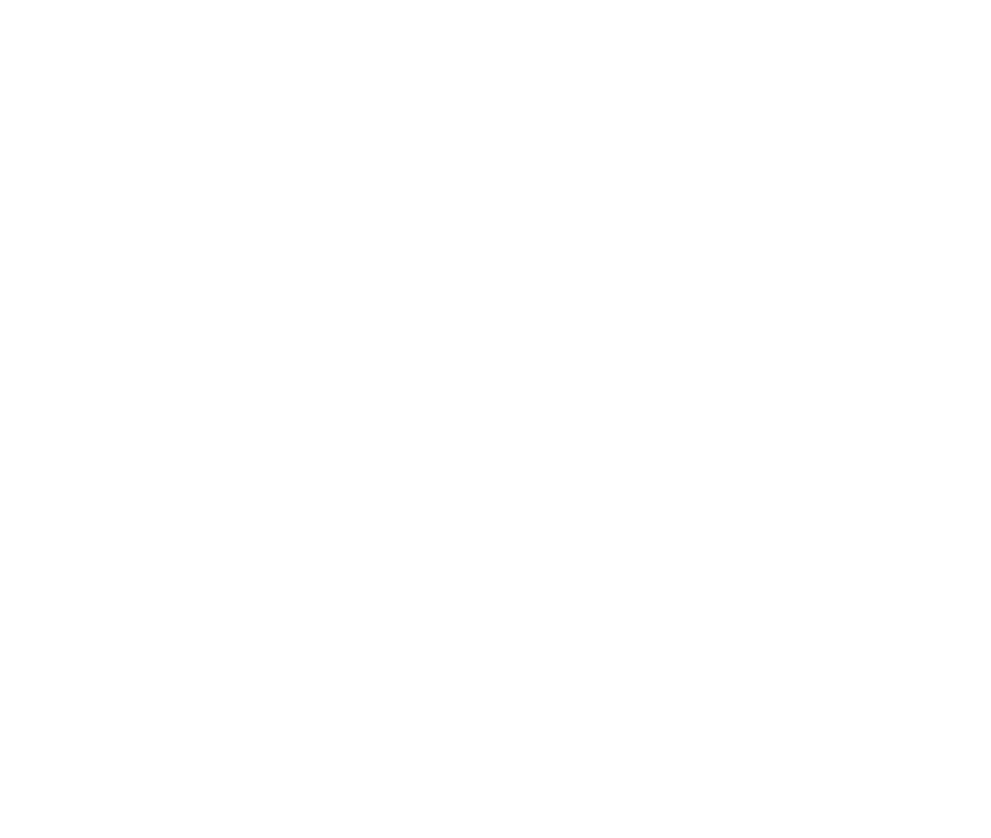
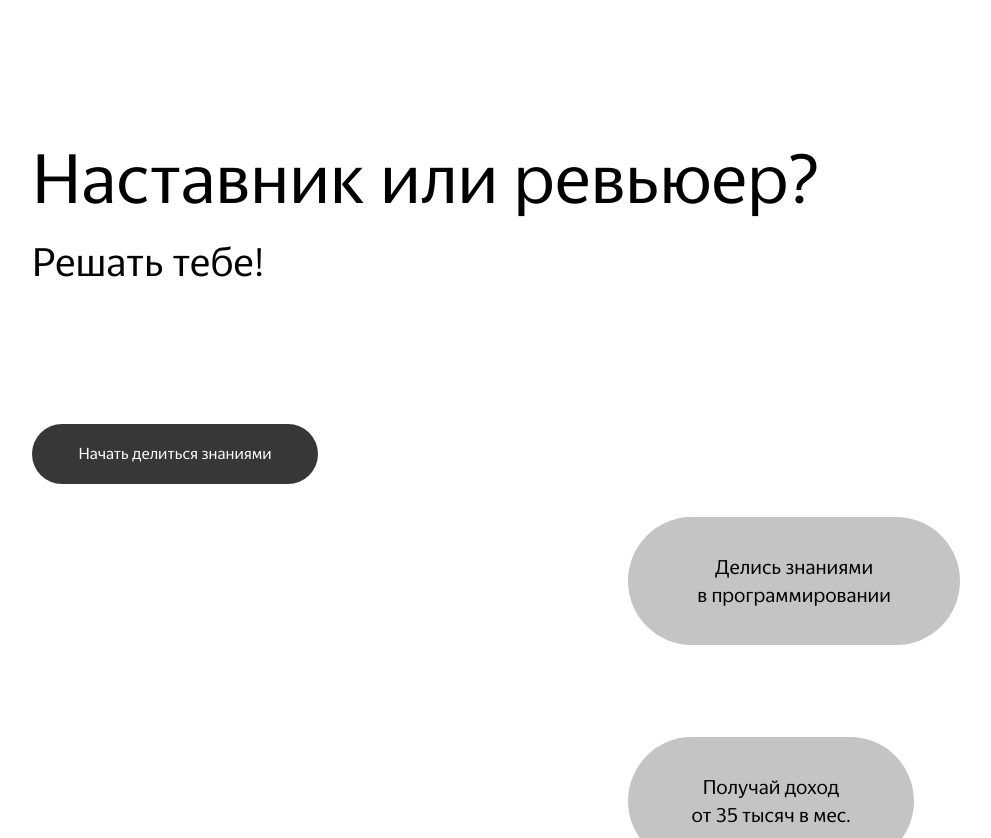
Before and after one commit to ViktorPekin/Yandex-Hr-job, a React app: page / in a window 1280 px wide. Shown: the whole page, without its empty margins (76-1067 px from the left). Before the commit the page ends 800 px from the top, so only its background shows below. Built offline with nearby package versions, Linux system fonts and the light colour scheme.

Commit message:
To make up the backbone of the first block

```diff
--- a/src/components/main/Main.js
+++ b/src/components/main/Main.js
@@ -1,5 +1,9 @@
+import First from "./first/First"
+
 const Main = () => {
-  return <main className='main'></main>
+  return <main className='main'>
+    <First />
+  </main>
 }
 
 export default Main
--- /dev/null
+++ b/src/components/main/first/First.js
@@ -0,0 +1,45 @@
+import { useState } from 'react';
+
+import './first.css';
+
+
+
+
+const First = () => {
+
+  const [ animation, setAnimation ] = useState(true);
+
+  const animationManagement = () => {
+    setAnimation(false);
+  }
+
+
+  const animationManagementy = () => {
+    console.log('dd')
+    setAnimation(true);
+  }
+
+  return <section className='first font_display'>
+    <h1 className='first__title'>Наставник или ревьюер?</h1>
+    <p className='first__text'>Решать тебе!</p>
+    <button type='button' className='first__button'>Начать делиться знаниями</button>
+    <div className='first__bable first__bable_pozition_one' style={animation ? {animationPlayState: 'running'} : {animationPlayState: 'paused'}} onMouseOver={animationManagement} onMouseLeave={animationManagementy}>
+      <p className='first__bable-text'>Делись знаниями в программировании</p>
+    </div>
+    <div className='first__bable first__bable_pozition_two' style={animation ? {animationPlayState: 'running'} : {animationPlayState: 'paused'}} onMouseOver={animationManagement} onMouseLeave={animationManagementy}>
+      <p className='first__bable-text'>Получай доход от&nbsp;35&nbsp;тысяч&nbsp;в&nbsp;мес.</p>
+    </div>
+    <div className='first__bable first__bable_pozition_three' style={animation ? {animationPlayState: 'running'} : {animationPlayState: 'paused'}} onMouseOver={animationManagement} onMouseLeave={animationManagementy}>
+      <p className='first__bable-text'>Стань частью сообщества экспертов</p>
+    </div>
+    <div className='first__bable first__bable_pozition_four' style={animation ? {animationPlayState: 'running'} : {animationPlayState: 'paused'}} onMouseOver={animationManagement} onMouseLeave={animationManagementy}>
+      <p className='first__bable-text first__bable-text_width_small'>Развивай личный бренд</p>
+    </div>
+    <div className='first__bable first__bable_pozition_five' style={animation ? {animationPlayState: 'running'} : {animationPlayState: 'paused'}} onMouseOver={animationManagement} onMouseLeave={animationManagementy}>
+      <p className='first__bable-text'>Делись опытом в&nbsp;маркетинге&nbsp;и&nbsp;дизайне</p>
+    </div>
+
+  </section>
+}
+
+export default First
--- /dev/null
+++ b/src/components/main/first/first.css
@@ -0,0 +1,140 @@
+.first {
+  position: relative;
+  padding-top: 138px;
+  height: 700px;
+  width: 100%;
+  font-style: normal;
+  background-color: transparent;
+  color: #000000;
+  overflow: hidden;
+}
+
+.first__title {
+  position: absolute;
+  margin: 0;
+  padding: 0;
+  top: 138px;
+  left: 108px;
+  z-index: 1;
+  font-weight: 500;
+  font-size: 70px;
+  line-height: 82px;
+}
+
+.first__text {
+  margin: 0;
+  padding: 0;
+  margin-top: 101px;
+  margin-left: 108px;
+  font-style: normal;
+  font-weight: 500;
+  font-size: 40px;
+  line-height: 47px;
+}
+
+.first__button {
+  margin: 0;
+  padding: 0;
+  border: 0;
+  display: flex;
+  flex-direction: row;
+  justify-content: center;
+  align-items: center;
+  padding: 0px;
+  margin-top: 138px;
+  margin-left: 108px;
+  border-radius: 120px;
+  background: #373737;
+  color: #FFF;
+  backdrop-filter: blur(6px);
+  width: 286px;
+  height: 60px;
+}
+
+.first__button:hover {
+  cursor: pointer;
+  opacity: .8;
+}
+
+.first__bable {
+  position: absolute;
+  left: 55%;
+  top: -200px;
+  z-index: 0;
+  display: flex;
+  flex-direction: row;
+  justify-content: center;
+  align-items: center;
+  height: 128px;
+  width: 50px;
+  background: #C4C4C4;
+  border-radius: 90px;
+  animation-name: transfer;
+  animation-duration: 10s;
+  animation-timing-function: linear;
+  animation-iteration-count: infinite;
+}
+
+.first__bable:hover { /* если включить opacity в кейфрейме, hover не работает */
+  opacity: 0.8;
+}
+
+
+.first__bable_pozition_one {
+  width: 332px;
+  animation-delay: 2s;
+}
+
+.first__bable_pozition_two {
+  width: 286px;
+  animation-delay: 4s;
+}
+
+.first__bable_pozition_three {
+  width: 332px;
+  animation-delay: 6s;
+}
+
+.first__bable_pozition_four {
+  width: 286px;
+  animation-delay: 8s;
+}
+
+.first__bable_pozition_five {
+  width: 332px;
+  animation-delay: 10s;
+}
+
+@keyframes transfer {  /* если включить opacity в кейфрейме, hover не работает */
+  0% {
+      top: 900px;
+      /*opacity: 0;*/
+  }
+  /*25% {
+    opacity: 1;
+  }
+  75% {
+    opacity: 1;
+  }*/
+  100% {
+      top: -200px;
+      /*opacity: 0;*/
+  }
+}
+
+.first__bable-text {
+  margin: 0;
+  padding: 0;
+  width: 268px;
+  font-style: normal;
+  font-weight: 400;
+  font-size: 20px;
+  line-height: 28px;
+  text-align: center;
+  text-align: center;
+  color: #000000;
+}
+
+.first__bable-text_width_small {
+  width: 200px;
+}
--- a/src/index.css
+++ b/src/index.css
@@ -4,3 +4,4 @@
 @import url(./components/header/header.css);
 @import url(./components/footer/footer.css);
 @import url(./components/main/main.css);
+@import url(./utils/font_display.css);
--- /dev/null
+++ b/src/utils/font_display.css
@@ -0,0 +1,3 @@
+.font_display {
+  font-family: 'Yandex Sans Display', Arial, sans-serif;
+}
```
